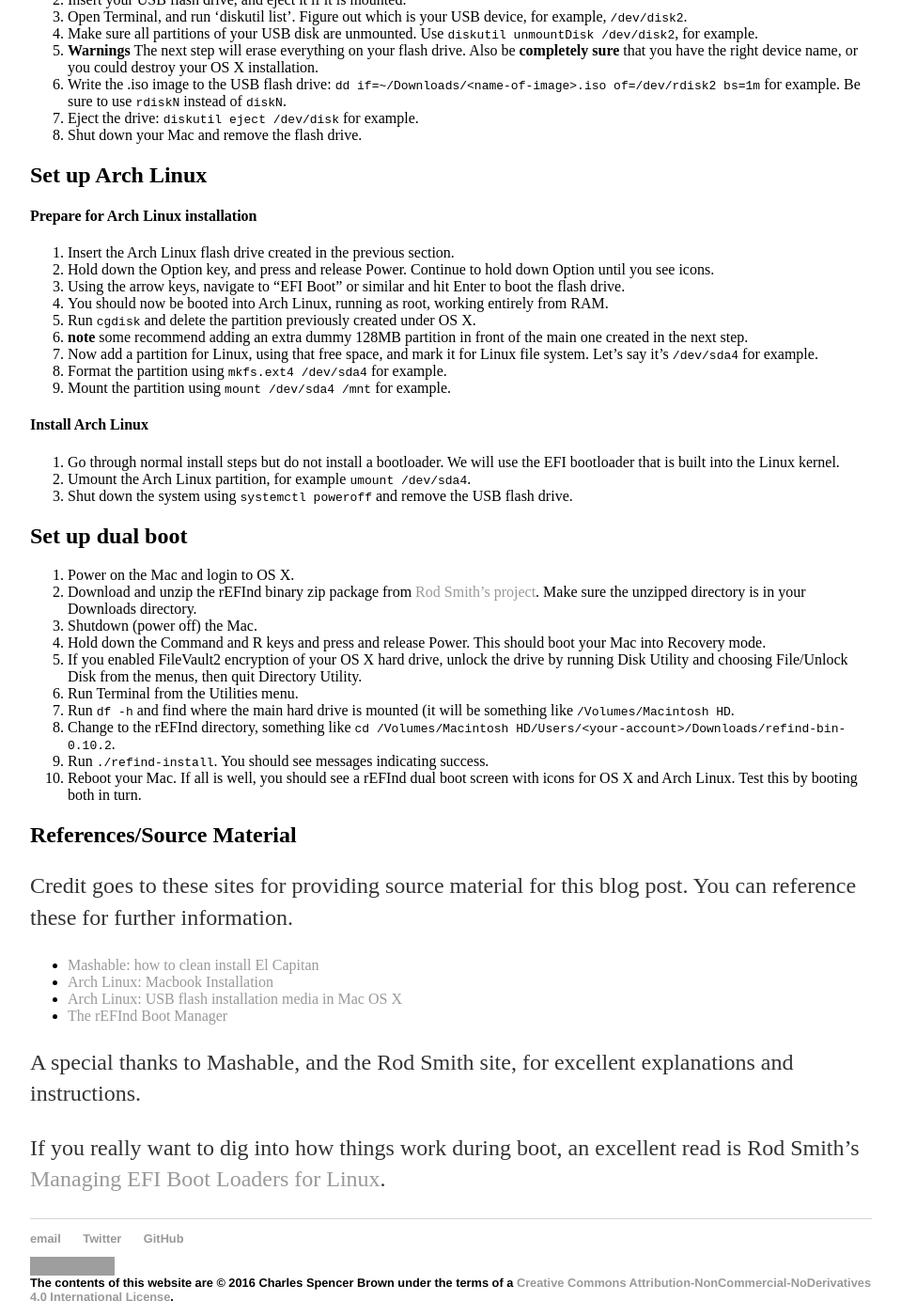
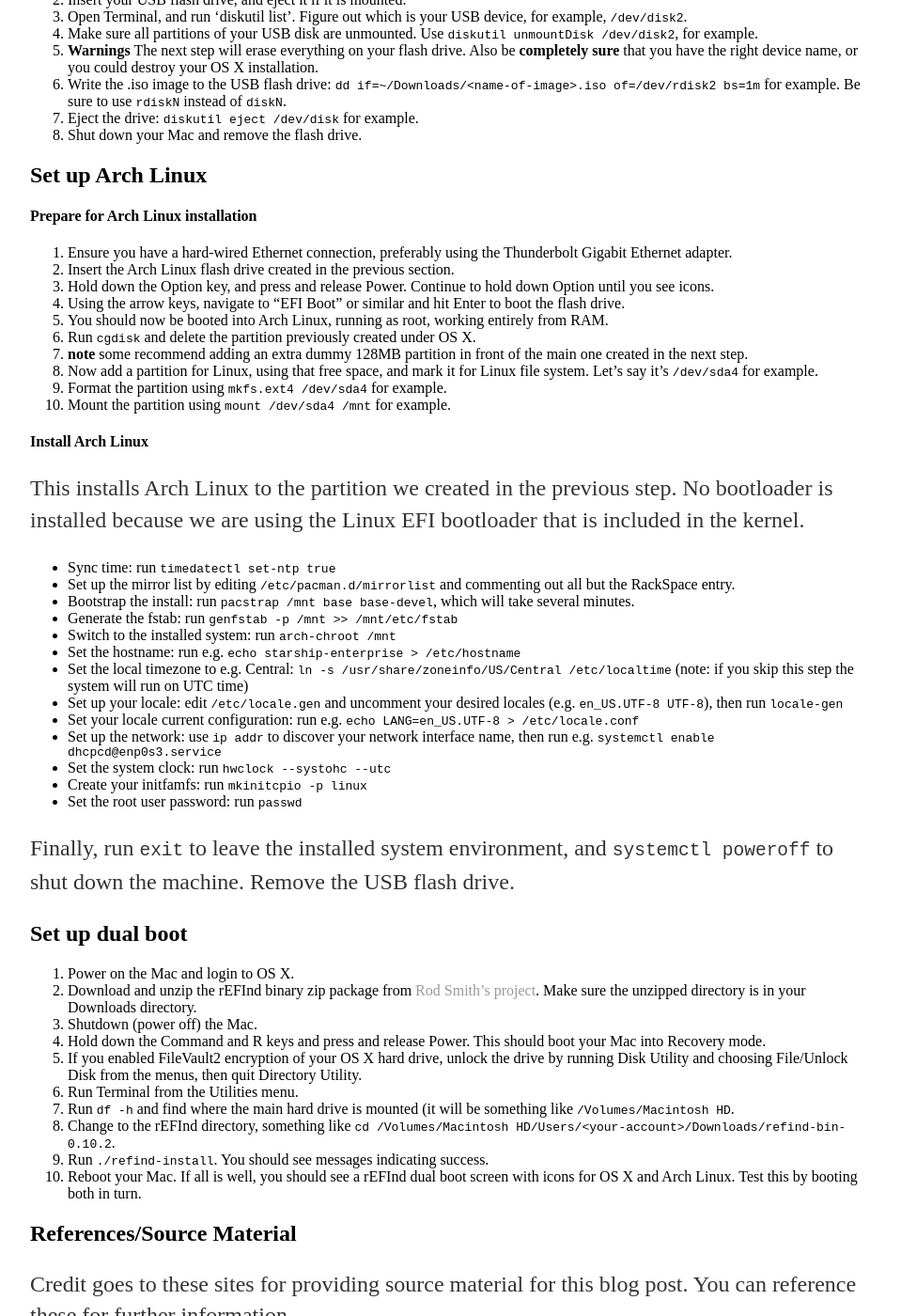
Before and after one commit to SpencerBrown/SpencerBrown.github.io, a Jekyll site: the page built from _posts/2016-02-15-osx-linux-dual-boot.md, in a window 1280 px wide and 1400 px high, scrolled down 2282 px. Shown: the whole window at 94% size, without its empty margins (160-1119 px from the left). Built offline with Jekyll 4.4.1, drawn with Linux system fonts in a browser that asks for light colours; grey boxes are pictures that could not be loaded.

Commit message:
expand Arch Linux configuration/installation instructions

```diff
--- a/_posts/2016-02-15-osx-linux-dual-boot.md
+++ b/_posts/2016-02-15-osx-linux-dual-boot.md
@@ -92,6 +92,7 @@
 
 #### Prepare for Arch Linux installation
 
+0. Ensure you have a hard-wired Ethernet connection, preferably using the Thunderbolt Gigabit Ethernet adapter.
 1. Insert the Arch Linux flash drive created in the previous section.
 1. Hold down the Option key, and press and release Power. Continue to hold down Option until you see icons.
 2. Using the arrow keys, navigate to "EFI Boot" or similar and hit Enter to boot the flash drive.
@@ -104,9 +105,24 @@
 
 #### Install Arch Linux
 
-8. Go through normal install steps but do not install a bootloader. We will use the EFI bootloader that is built into the Linux kernel.
-9. Umount the Arch Linux partition, for example `umount /dev/sda4`.
-10. Shut down the system using `systemctl poweroff` and remove the USB flash drive.
+This installs Arch Linux to the partition we created in the previous step. No bootloader is installed because we are using the Linux EFI bootloader that is included in the kernel.
+
+* Sync time: run `timedatectl set-ntp true`
+* Set up the mirror list by editing `/etc/pacman.d/mirrorlist` and commenting out all but the RackSpace entry.
+* Bootstrap the install: run `pacstrap /mnt base base-devel`, which will take several minutes.
+* Generate the fstab: run `genfstab -p /mnt >> /mnt/etc/fstab`
+* Switch to the installed system: run `arch-chroot /mnt`
+* Set the hostname: run e.g. `echo starship-enterprise > /etc/hostname`
+* Set the local timezone to e.g. Central: `ln -s /usr/share/zoneinfo/US/Central /etc/localtime` (note: if you skip this step the system will run on UTC time)
+* Set up your locale: edit `/etc/locale.gen` and uncomment your desired locales (e.g. `en_US.UTF-8 UTF-8`), then run `locale-gen`
+* Set your locale current configuration: run e.g. `echo LANG=en_US.UTF-8 > /etc/locale.conf`
+* Set up the network: use `ip addr` to discover your network interface name, then run e.g. `systemctl enable dhcpcd@enp0s3.service`
+* Set the system clock: run `hwclock --systohc --utc`
+* Create your initfamfs: run `mkinitcpio -p linux`
+* Set the root user password: run `passwd`
+
+Finally, run `exit` to leave the installed system environment, and `systemctl poweroff` to shut down the machine.
+Remove the USB flash drive.
 
 ## Set up dual boot
 
```
